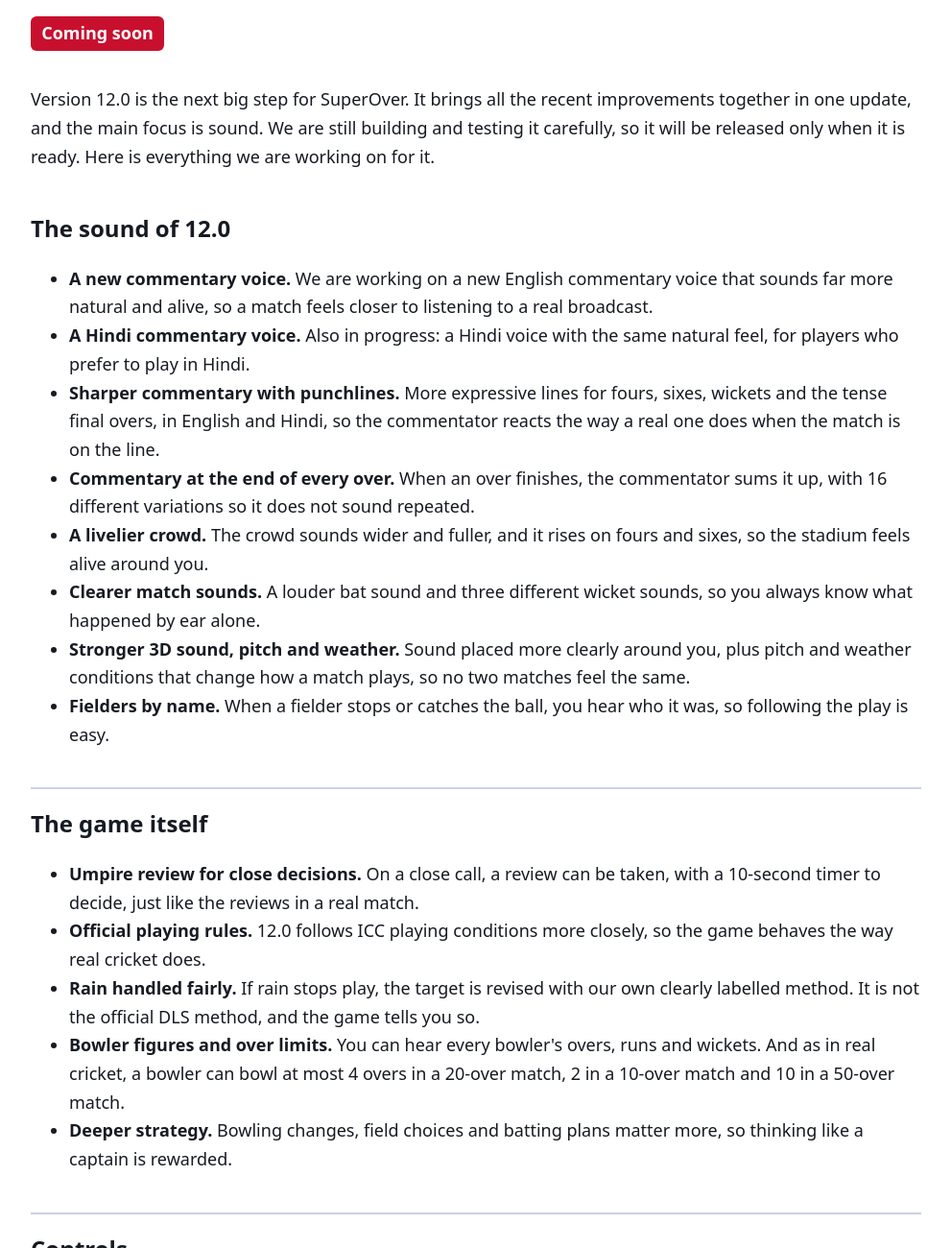
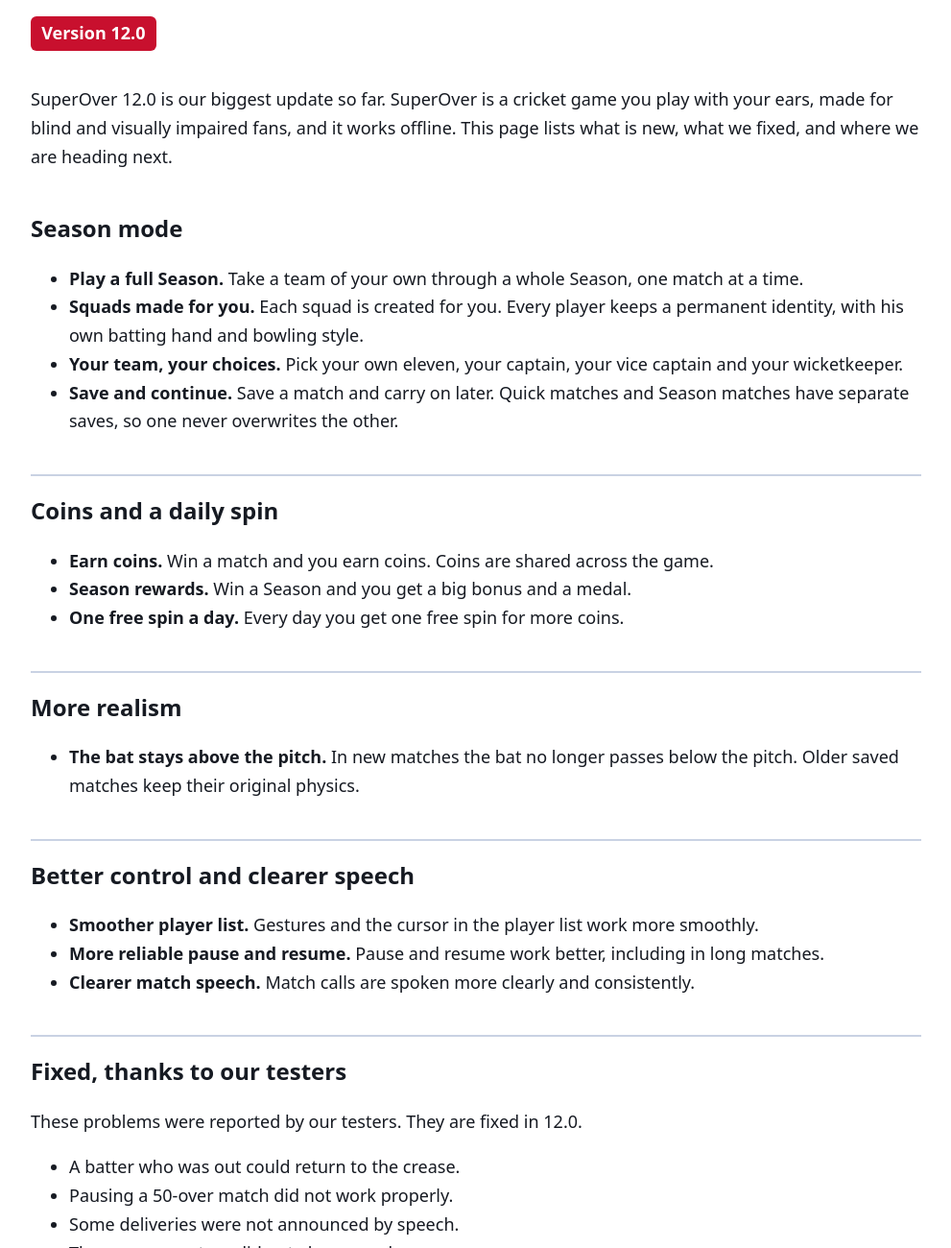
Before and after one commit to superover-ci/superover-ci.github.io, a plain HTML site: page versions/v12-0.html in a window 1280 px wide. Shown: the part 268-1568 px from the top of the page at 96% size, without its empty margins (144-1135 px from the left). Drawn offline with Linux system fonts and the light colour scheme.

Commit message:
Revise title and description for SuperOver 12.0
Updated the title and meta description for version 12.0. Enhanced content to highlight new features and improvements.

```diff
--- a/versions/v12-0.html
+++ b/versions/v12-0.html
@@ -3,8 +3,8 @@
 <head>
 <meta charset="utf-8">
 <meta name="viewport" content="width=device-width, initial-scale=1">
-<title>Version 12.0 | SuperOver</title>
-<meta name="description" content="What is planned for SuperOver Version 12.0, the next big update. Coming soon.">
+<title>SuperOver 12.0: What's New | SuperOver</title>
+<meta name="description" content="What is new in SuperOver 12.0: Season mode, coins and a daily spin, better control and fixes.">
 <link rel="icon" type="image/svg+xml" href="../logo.svg">
 <link rel="stylesheet" href="../style.css">
 </head>
@@ -32,45 +32,55 @@
 </header>
 <main id="main" class="wrap">
 <p><a href="../whats-new.html">&larr; All versions</a></p>
-<h1>Version 12.0</h1>
-<p class="badge">Coming soon</p>
-<p>Version 12.0 is the next big step for SuperOver. It brings all the recent improvements together in one update, and the main focus is sound. We are still building and testing it carefully, so it will be released only when it is ready. Here is everything we are working on for it.</p>
-<section aria-labelledby="h-sound">
-  <h2 id="h-sound">The sound of 12.0</h2>
+<h1>SuperOver 12.0: What's New</h1>
+<p class="badge">Version 12.0</p>
+<p>SuperOver 12.0 is our biggest update so far. SuperOver is a cricket game you play with your ears, made for blind and visually impaired fans, and it works offline. This page lists what is new, what we fixed, and where we are heading next.</p>
+<section aria-labelledby="h-season">
+  <h2 id="h-season">Season mode</h2>
   <ul>
-    <li><strong>A new commentary voice.</strong> We are working on a new English commentary voice that sounds far more natural and alive, so a match feels closer to listening to a real broadcast.</li>
-    <li><strong>A Hindi commentary voice.</strong> Also in progress: a Hindi voice with the same natural feel, for players who prefer to play in Hindi.</li>
-    <li><strong>Sharper commentary with punchlines.</strong> More expressive lines for fours, sixes, wickets and the tense final overs, in English and Hindi, so the commentator reacts the way a real one does when the match is on the line.</li>
-    <li><strong>Commentary at the end of every over.</strong> When an over finishes, the commentator sums it up, with 16 different variations so it does not sound repeated.</li>
-    <li><strong>A livelier crowd.</strong> The crowd sounds wider and fuller, and it rises on fours and sixes, so the stadium feels alive around you.</li>
-    <li><strong>Clearer match sounds.</strong> A louder bat sound and three different wicket sounds, so you always know what happened by ear alone.</li>
-    <li><strong>Stronger 3D sound, pitch and weather.</strong> Sound placed more clearly around you, plus pitch and weather conditions that change how a match plays, so no two matches feel the same.</li>
-    <li><strong>Fielders by name.</strong> When a fielder stops or catches the ball, you hear who it was, so following the play is easy.</li>
+    <li><strong>Play a full Season.</strong> Take a team of your own through a whole Season, one match at a time.</li>
+    <li><strong>Squads made for you.</strong> Each squad is created for you. Every player keeps a permanent identity, with his own batting hand and bowling style.</li>
+    <li><strong>Your team, your choices.</strong> Pick your own eleven, your captain, your vice captain and your wicketkeeper.</li>
+    <li><strong>Save and continue.</strong> Save a match and carry on later. Quick matches and Season matches have separate saves, so one never overwrites the other.</li>
   </ul>
 </section>
-<section aria-labelledby="h-game">
-  <h2 id="h-game">The game itself</h2>
+<section aria-labelledby="h-coins">
+  <h2 id="h-coins">Coins and a daily spin</h2>
   <ul>
-    <li><strong>Umpire review for close decisions.</strong> On a close call, a review can be taken, with a 10-second timer to decide, just like the reviews in a real match.</li>
-    <li><strong>Official playing rules.</strong> 12.0 follows ICC playing conditions more closely, so the game behaves the way real cricket does.</li>
-    <li><strong>Rain handled fairly.</strong> If rain stops play, the target is revised with our own clearly labelled method. It is not the official DLS method, and the game tells you so.</li>
-    <li><strong>Bowler figures and over limits.</strong> You can hear every bowler's overs, runs and wickets. And as in real cricket, a bowler can bowl at most 4 overs in a 20-over match, 2 in a 10-over match and 10 in a 50-over match.</li>
-    <li><strong>Deeper strategy.</strong> Bowling changes, field choices and batting plans matter more, so thinking like a captain is rewarded.</li>
+    <li><strong>Earn coins.</strong> Win a match and you earn coins. Coins are shared across the game.</li>
+    <li><strong>Season rewards.</strong> Win a Season and you get a big bonus and a medal.</li>
+    <li><strong>One free spin a day.</strong> Every day you get one free spin for more coins.</li>
   </ul>
 </section>
-<section aria-labelledby="h-controls">
-  <h2 id="h-controls">Controls</h2>
+<section aria-labelledby="h-real">
+  <h2 id="h-real">More realism</h2>
   <ul>
-    <li><strong>A cleaner Gestures mode.</strong> Gestures and buttons stay out of each other's way, so a swipe does what you meant it to do. And in Gestures mode, a two-finger single tap reads out both batters' runs and balls.</li>
+    <li><strong>The bat stays above the pitch.</strong> In new matches the bat no longer passes below the pitch. Older saved matches keep their original physics.</li>
+  </ul>
+</section>
+<section aria-labelledby="h-control">
+  <h2 id="h-control">Better control and clearer speech</h2>
+  <ul>
+    <li><strong>Smoother player list.</strong> Gestures and the cursor in the player list work more smoothly.</li>
+    <li><strong>More reliable pause and resume.</strong> Pause and resume work better, including in long matches.</li>
+    <li><strong>Clearer match speech.</strong> Match calls are spoken more clearly and consistently.</li>
   </ul>
 </section>
 <section aria-labelledby="h-fixes">
-  <h2 id="h-fixes">Fixes</h2>
+  <h2 id="h-fixes">Fixed, thanks to our testers</h2>
+  <p>These problems were reported by our testers. They are fixed in 12.0.</p>
   <ul>
-    <li>12.0 fixes the freeze and the blank screen that some players hit, along with many smaller bugs reported by our testers.</li>
+    <li>A batter who was out could return to the crease.</li>
+    <li>Pausing a 50-over match did not work properly.</li>
+    <li>Some deliveries were not announced by speech.</li>
+    <li>The resume gesture did not always work.</li>
+    <li>The cursor in the player list jumped to the wrong place.</li>
   </ul>
 </section>
-<p>We have a few more surprises that we are keeping for the launch. If we get the permissions in time, the plan is to release 12.0 before 1 January 2027.</p>
+<section aria-labelledby="h-next">
+  <h2 id="h-next">What comes next</h2>
+  <p>We keep working on the sound of the game, commentary and the match experience. More updates will follow, and we will share them on this page as they are ready. Thank you to everyone who tested and sent feedback.</p>
+</section>
 <p>Found a bug, or have an idea that would make SuperOver better? <a href="../feedback.html">Send feedback</a>. Every report is read.</p>
 </main>
 <footer class="site-footer">
```
